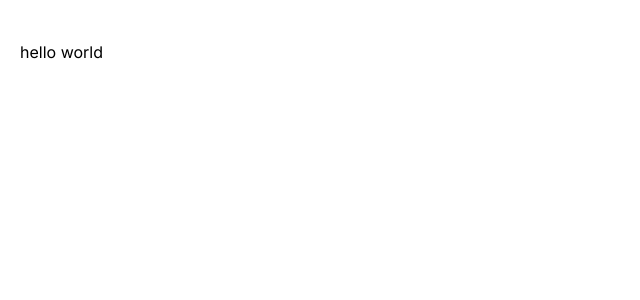
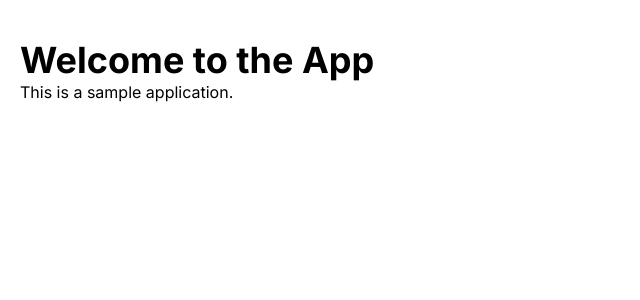
Before and after one commit to opmile/crud-todo-web, a React (Vite) app: page / in a window 1280 px wide. Shown: the top 300 px of the page, without its empty margins (0-640 px from the left). Built offline with nearby package versions, Linux system fonts and the light colour scheme.

Commit message:
feat: add typography and its variants for flexible component

```diff
--- a/src/App.jsx
+++ b/src/App.jsx
@@ -1,9 +1,11 @@
 import Container from "./components/Container"
+import Typography from "./components/ui/Typography"
 
 function App() {
   return (
     <Container>
-      <h1>hello world</h1>
+      <Typography variant="h1">Welcome to the App</Typography>
+      <Typography variant="body">This is a sample application.</Typography>
     </Container>
   )
 }
--- /dev/null
+++ b/src/components/ui/Typography.jsx
@@ -0,0 +1,28 @@
+const variantToTag = {
+    h1: 'h1',
+    h2: 'h2',
+    h3: 'h3',
+    body: 'p',
+    caption: 'span',
+}
+
+const variantToClassName = {
+    h1: 'text-4xl font-bold',
+    h2: 'text-3xl font-semibold',
+    h3: 'text-2xl font-medium',
+    body: 'text-base',
+    caption: 'text-sm text-gray-500',
+}
+
+const Typography = ({ variant = 'body', children, className = "" }) => {
+    const Component = variantToTag[variant] ?? "p"
+    const style = variantToClassName[variant] ?? vriantToClassName.body
+
+    return (
+        <Component className={`${style} ${className}`}>
+            {children}
+        </Component>
+    )
+}
+
+export default Typography
```
